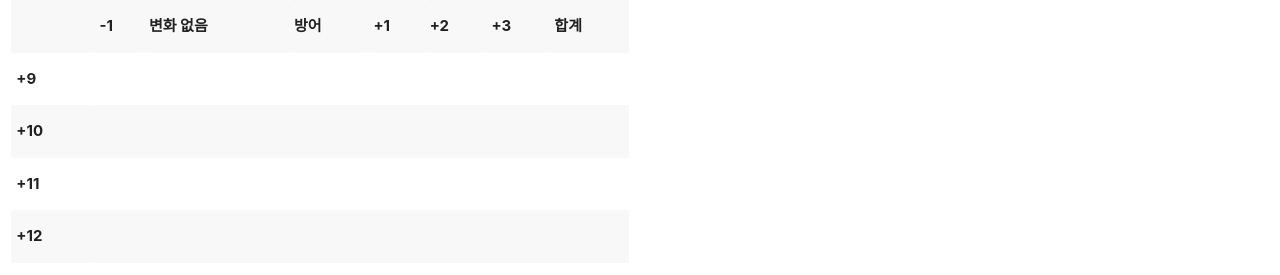
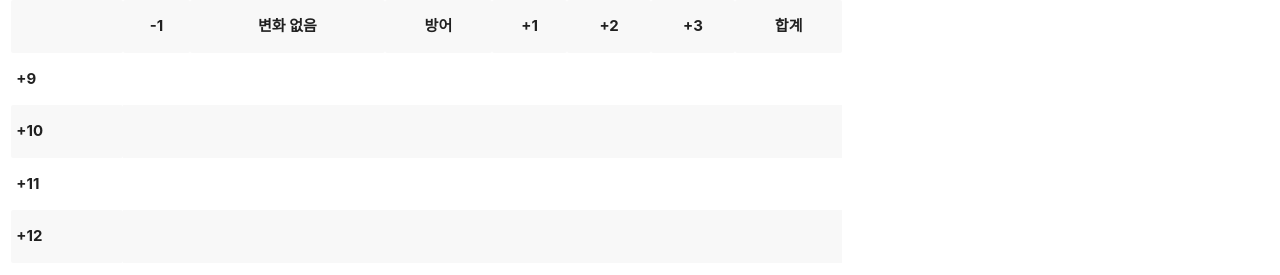
Before and after one commit to kawaiitina/c, a plain HTML site: page index.html in a window 1280 px wide. Shown: the top 275 px of the page. Drawn offline with nearby package versions, Linux system fonts and the light colour scheme.

Commit message:
Update index.html

```diff
--- a/index.html
+++ b/index.html
@@ -12,18 +12,18 @@
 <div id="app">
     <!-- <div class="container"> -->
         <div class="row">
-            <div class="col s6">
+            <div class="col s8">
                 <table class="striped highlight centered responsive-table">
                     <!-- <caption>강화 통계</caption> -->
                     <tr>
-                        <th></th>
-                        <th>-1</th>
-                        <th>변화 없음</th>
-                        <th>방어</th>
-                        <th>+1</th>
-                        <th>+2</th>
-                        <th>+3</th>
-                        <th>합계</th>
+                        <th class="center-align"></th>
+                        <th class="center-align">-1</th>
+                        <th class="center-align">변화 없음</th>
+                        <th class="center-align">방어</th>
+                        <th class="center-align">+1</th>
+                        <th class="center-align">+2</th>
+                        <th class="center-align">+3</th>
+                        <th class="center-align">합계</th>
                     </tr>
                     <tr v-for="(enhanceLevel, name) in stastics">
                         <th>+{{ name }}</th>
@@ -61,7 +61,7 @@
                     <input class="input-field inline" type="number" v-model.number="vaccineCost">
                 </label>
             </div>
-            <div class="col s6">
+            <div class="col s4">
                 <div id="item" class="center-align text-size-3 red-text text-darken-1">
                     +{{ currentEnhanceLevel }} 정밀해진 나태의 소드
                 </div>
```
